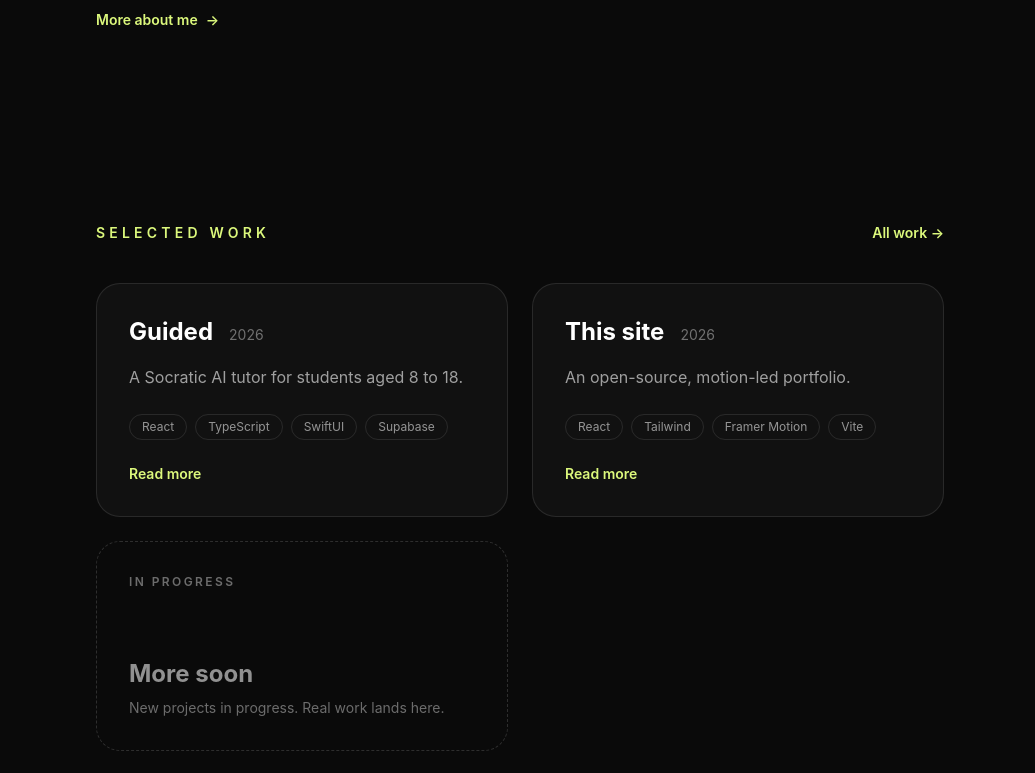
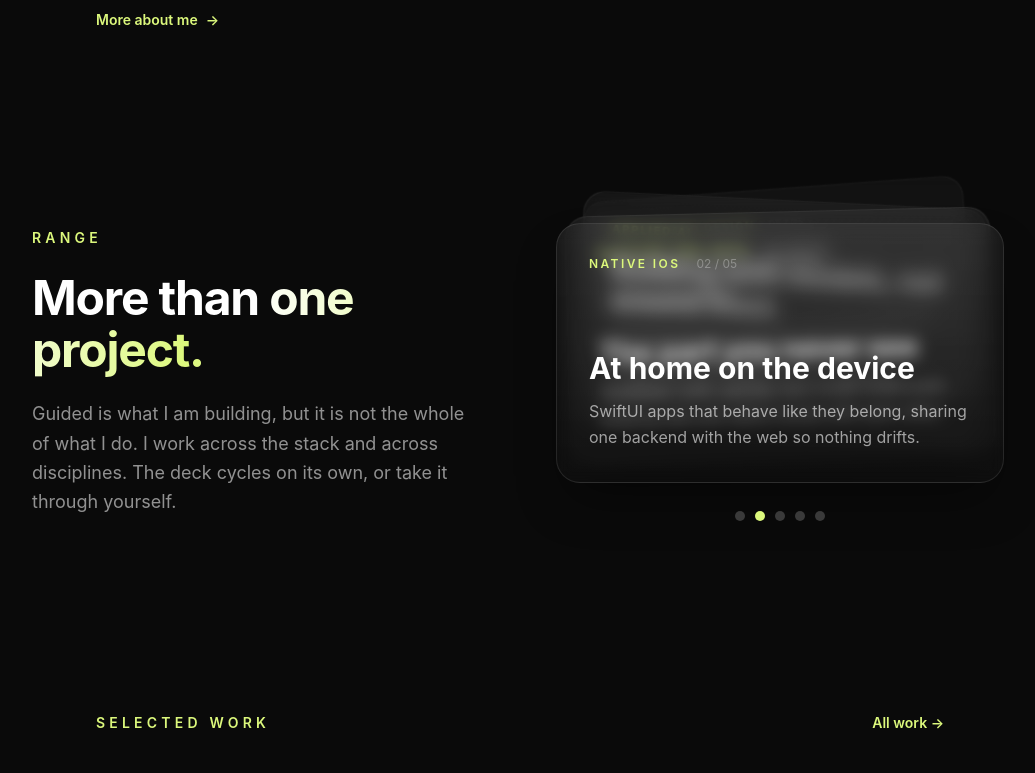
Before and after one commit to ArseniyCherednichenko/portfolio, a React (Vite) app: page / in a window 1280 px wide. Shown: the part 1160-1933 px from the top of the page, without its empty margins (120-1155 px from the left). Built offline with nearby package versions, Linux system fonts and the light colour scheme.

Commit message:
Home: add Range section with CardStack to de-center Guided

```diff
--- a/src/pages/Home.tsx
+++ b/src/pages/Home.tsx
@@ -8,6 +8,7 @@ import { GradientText } from '../components/GradientText'
 import { RotatingWord } from '../components/RotatingWord'
 import { SpotlightCard } from '../components/SpotlightCard'
 import { Marquee } from '../components/Marquee'
+import { CardStack, type StackCard } from '../components/CardStack'
 import { ScrollVelocity } from '../components/ScrollVelocity'
 import { MagneticButton } from '../components/MagneticButton'
 import { HeroOrbit } from '../components/HeroOrbit'
@@ -23,9 +24,39 @@ const EASE = [0.16, 1, 0.3, 1] as const
 const SECTIONS = [
   { id: 'intro', label: 'Intro' },
   { id: 'about', label: 'About' },
+  { id: 'range', label: 'Range' },
   { id: 'work', label: 'Work' },
   { id: 'toolkit', label: 'Toolkit' },
   { id: 'contact', label: 'Contact' },
+]
+
+// The breadth of what I actually build. Honest disciplines, not a single project.
+const RANGE: StackCard[] = [
+  {
+    tag: 'Frontend',
+    title: 'Interfaces that feel right',
+    body: 'React and TypeScript, with motion that earns its place. The part people touch, and the part they feel.',
+  },
+  {
+    tag: 'Native iOS',
+    title: 'At home on the device',
+    body: 'SwiftUI apps that behave like they belong, sharing one backend with the web so nothing drifts.',
+  },
+  {
+    tag: 'Backend and data',
+    title: 'The part you never see',
+    body: 'Supabase, auth, and the data model underneath, keeping web and native honest with each other.',
+  },
+  {
+    tag: 'Applied AI',
+    title: 'Building with models, not around them',
+    body: 'AI woven into real products. With Guided that means asking the right question instead of handing over the answer.',
+  },
+  {
+    tag: 'Motion and design',
+    title: 'Craft in the small moments',
+    body: 'The typography, the timing, the spacing between things. Hand-built, never templated, always reduced-motion aware.',
+  },
 ]
 
 export default function Home() {
@@ -113,6 +144,31 @@ export default function Home() {
             <span aria-hidden>-&gt;</span>
           </Link>
         </Reveal>
+      </section>
+
+      {/* RANGE */}
+      <section id="range" className="mx-auto w-full max-w-5xl px-6 py-24">
+        <div className="grid items-center gap-12 lg:grid-cols-2 lg:gap-16">
+          <div>
+            <Reveal>
+              <Eyebrow>Range</Eyebrow>
+            </Reveal>
+            <Reveal delay={0.05}>
+              <h2 className="mt-6 text-4xl font-bold leading-[1.08] tracking-tight sm:text-5xl">
+                More than <GradientText>one project.</GradientText>
+              </h2>
+            </Reveal>
+            <Reveal delay={0.1}>
+              <p className="mt-6 max-w-md text-lg leading-relaxed text-white/55">
+                Guided is what I am building, but it is not the whole of what I do. I work across the
+                stack and across disciplines. The deck cycles on its own, or take it through yourself.
+              </p>
+            </Reveal>
+          </div>
+          <Reveal delay={0.1}>
+            <CardStack cards={RANGE} />
+          </Reveal>
+        </div>
       </section>
 
       {/* WORK */}
```
